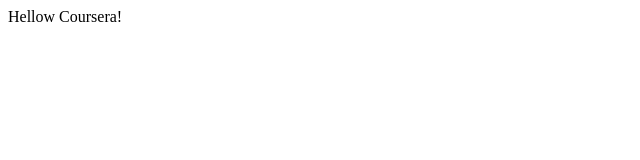
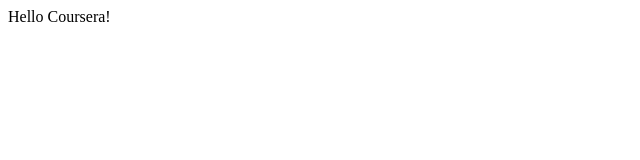
Before and after one commit to sanford2059/Coursera-test, a plain HTML site: page site/index.html in a window 1280 px wide. Shown: the full height of the page, 0-640 px from the left. Drawn offline with Linux system fonts and the light colour scheme.

Commit message:
My First Page

```diff
--- a/site/index.html
+++ b/site/index.html
@@ -4,6 +4,6 @@
 	<title>Hello Coursera!</title>
 </head>
 <body>
-Hellow Coursera!
+Hello Coursera!
 </body>
 </html>
```
